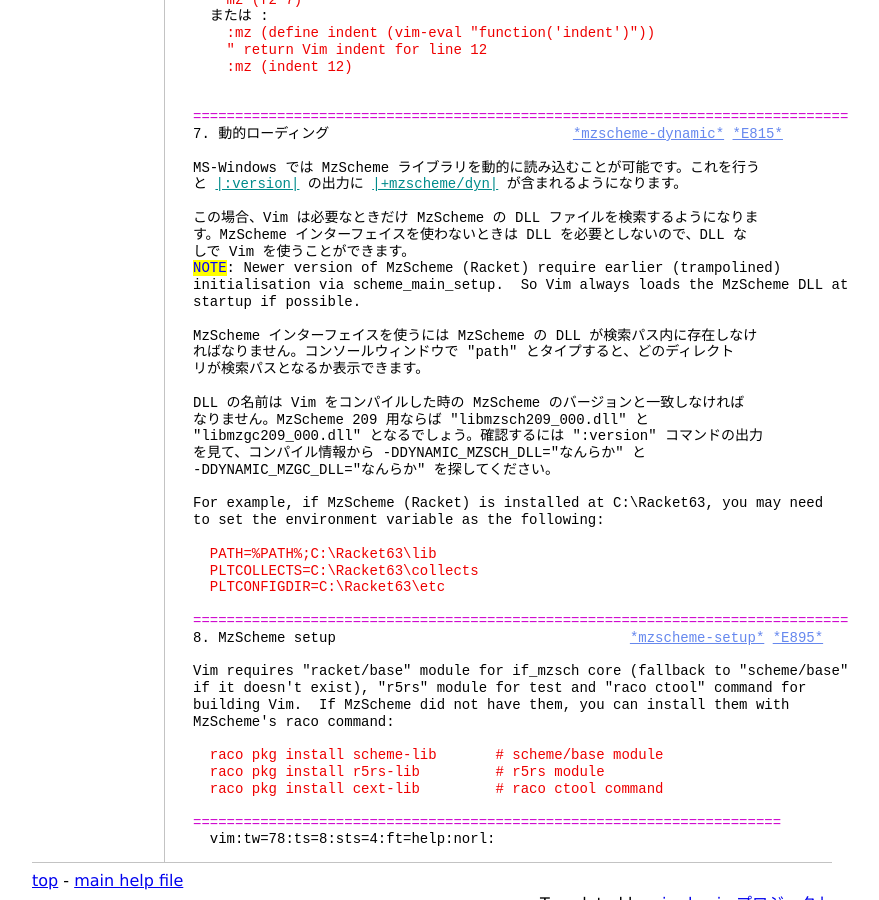
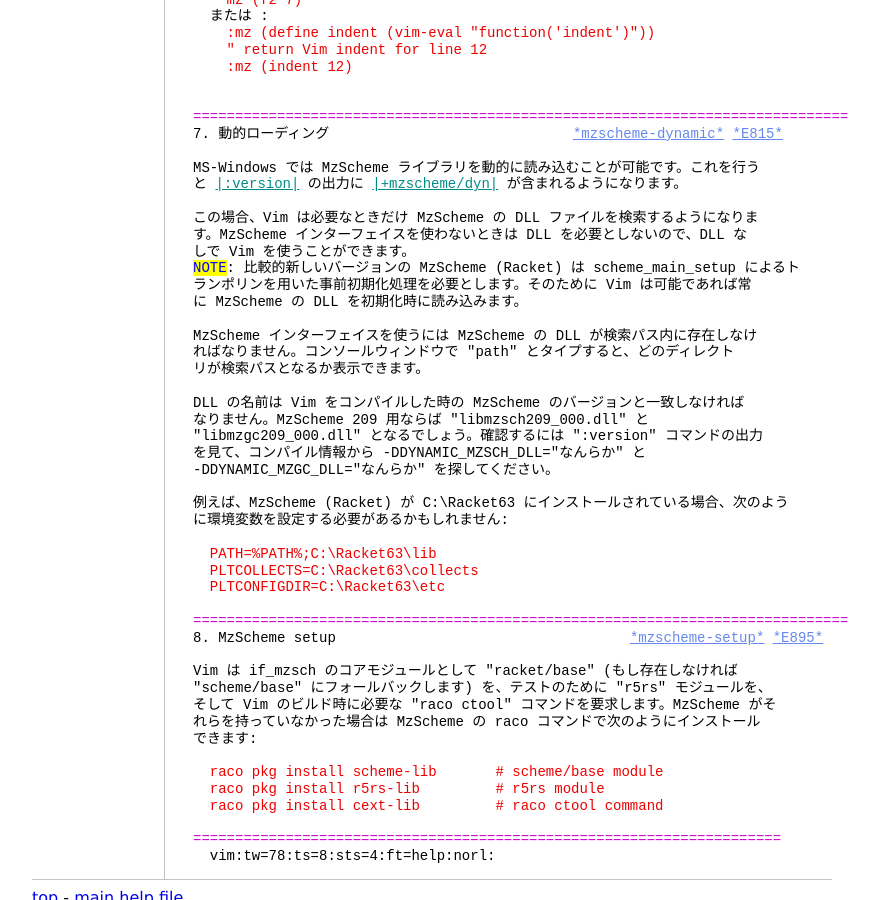
Before and after one commit to vim-jp/vimdoc-ja, a Jekyll site: the page built from if_mzsch.html, in a window 1280 px wide and 900 px high, scrolled down 4629 px. Shown: the whole window, without its empty margins (208-1087 px from the left). Built offline with Jekyll 4.4.1, drawn with Linux system fonts in a browser that asks for light colours; nearby versions of some CDN libraries; Markdown is read by kramdown in place of the engine named in the settings; comment, search, counter and statistics services are not loaded.

Commit message:
Deployed vim-jp/vimdoc-ja@a6f49d422f016b176d942d692d821adfc23976a4 by ixeris.kaoriya.net

```diff
--- a/if_mzsch.html
+++ b/if_mzsch.html
@@ -282,9 +282,9 @@
 この場合、Vim は必要なときだけ MzScheme の DLL ファイルを検索するようになりま<br>
 す。MzScheme インターフェイスを使わないときは DLL を必要としないので、DLL な<br>
 しで Vim を使うことができます。<br>
-<span class="Todo">NOTE</span>: Newer version of MzScheme (Racket) require earlier (trampolined)<br>
-initialisation via scheme_main_setup.&nbsp;&nbsp;So Vim always loads the MzScheme DLL at<br>
-startup if possible.<br>
+<span class="Todo">NOTE</span>: 比較的新しいバージョンの MzScheme (Racket) は scheme_main_setup によるト<br>
+ランポリンを用いた事前初期化処理を必要とします。そのために Vim は可能であれば常<br>
+に MzScheme の DLL を初期化時に読み込みます。<br>
 <br>
 MzScheme インターフェイスを使うには MzScheme の DLL が検索パス内に存在しなけ<br>
 ればなりません。コンソールウィンドウで &quot;path&quot; とタイプすると、どのディレクト<br>
@@ -296,8 +296,8 @@
 を見て、コンパイル情報から -DDYNAMIC_MZSCH_DLL=&quot;なんらか&quot; と<br>
 -DDYNAMIC_MZGC_DLL=&quot;なんらか&quot; を探してください。<br>
 <br>
-For example, if MzScheme (Racket) is installed at C:\Racket63, you may need<br>
-to set the environment variable as the following:<br>
+例えば、MzScheme (Racket) が C:\Racket63 にインストールされている場合、次のよう<br>
+に環境変数を設定する必要があるかもしれません:<br>
 <br>
 <div class="helpExample">&nbsp;&nbsp;PATH=%PATH%;C:\Racket63\lib<br>
 &nbsp;&nbsp;PLTCOLLECTS=C:\Racket63\collects<br>
@@ -306,10 +306,11 @@
 <span class="PreProc">==============================================================================</span><br>
 8. MzScheme setup&nbsp;&nbsp;&nbsp;&nbsp;&nbsp;&nbsp;&nbsp;&nbsp;&nbsp;&nbsp;&nbsp;&nbsp;&nbsp;&nbsp;&nbsp;&nbsp;&nbsp;&nbsp;&nbsp;&nbsp;&nbsp;&nbsp;&nbsp;&nbsp;&nbsp;&nbsp;&nbsp;&nbsp;&nbsp;&nbsp;&nbsp;&nbsp;&nbsp;&nbsp;&nbsp;<a class="Constant" href="if_mzsch.html#mzscheme-setup" name="mzscheme-setup">*mzscheme-setup*</a>&nbsp;<a class="Constant" href="if_mzsch.html#E895" name="E895">*E895*</a><br>
 <br>
-Vim requires &quot;racket/base&quot; module for if_mzsch core (fallback to &quot;scheme/base&quot;<br>
-if it doesn't exist), &quot;r5rs&quot; module for test and &quot;raco ctool&quot; command for<br>
-building Vim.&nbsp;&nbsp;If MzScheme did not have them, you can install them with<br>
-MzScheme's raco command:<br>
+Vim は if_mzsch のコアモジュールとして &quot;racket/base&quot; (もし存在しなければ<br>
+&quot;scheme/base&quot; にフォールバックします) を、テストのために &quot;r5rs&quot; モジュールを、<br>
+そして Vim のビルド時に必要な &quot;raco ctool&quot; コマンドを要求します。MzScheme がそ<br>
+れらを持っていなかった場合は MzScheme の raco コマンドで次のようにインストール<br>
+できます:<br>
 <br>
 <div class="helpExample">&nbsp;&nbsp;raco pkg install scheme-lib&nbsp;&nbsp;&nbsp;&nbsp;&nbsp;&nbsp; # scheme/base module<br>
 &nbsp;&nbsp;raco pkg install r5rs-lib&nbsp;&nbsp;&nbsp;&nbsp;&nbsp;&nbsp;&nbsp;&nbsp; # r5rs module<br>
```
